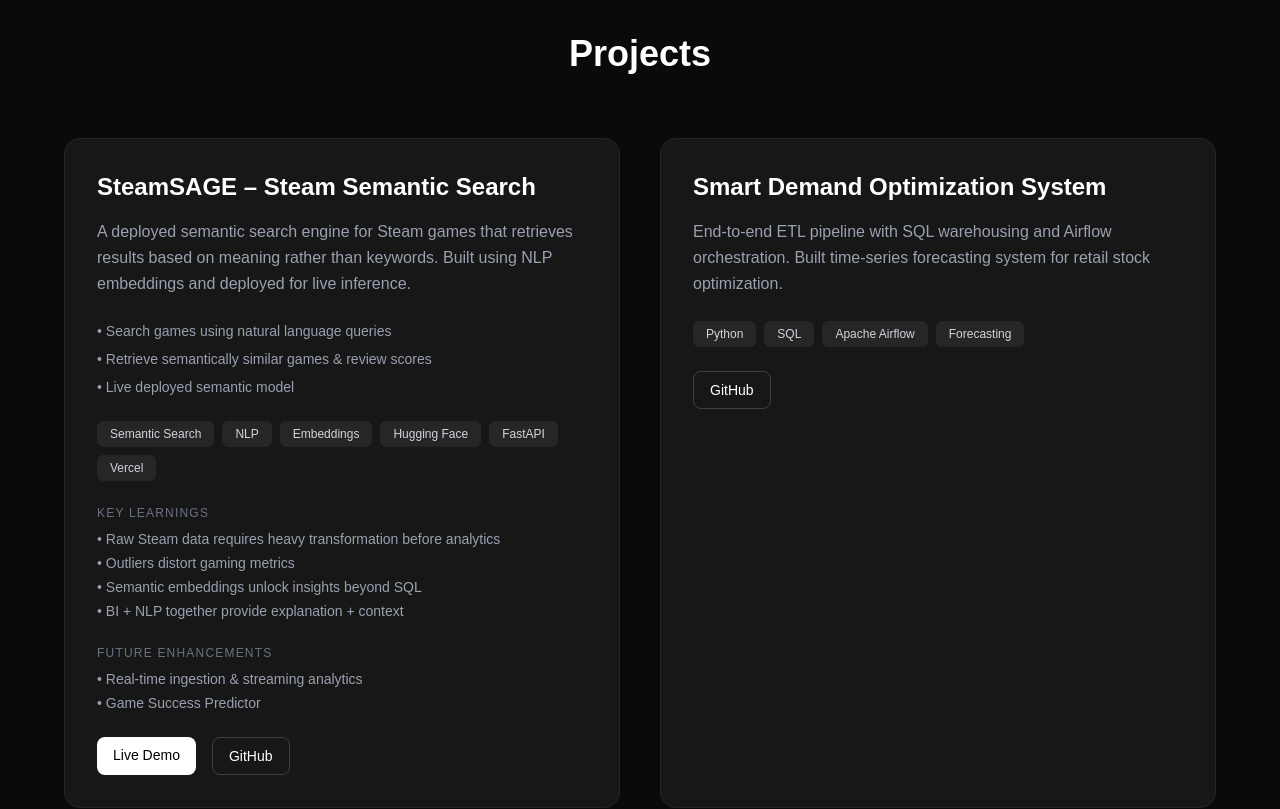
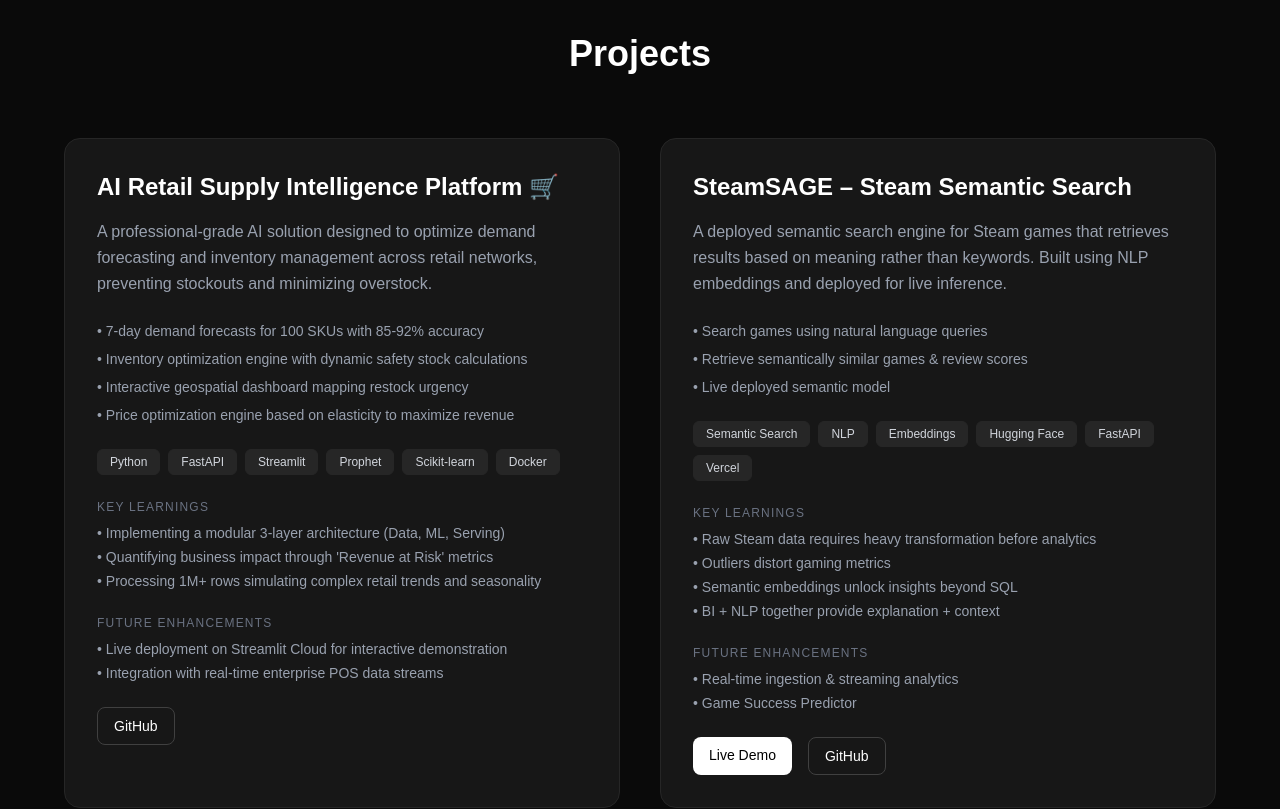
Before and after one commit to sarvadnyaKatode/portfolio, a Next.js app: page / in a window 1280 px wide. Shown: the part 1220-2029 px from the top of the page. Built offline with nearby package versions, Linux system fonts and the light colour scheme.

Commit message:
v2 update

```diff
--- a/app/sections/Projects.tsx
+++ b/app/sections/Projects.tsx
@@ -5,6 +5,35 @@ import FadeIn from "../components/FadeIn";
 
 export default function Projects() {
   const projects = [
+    {
+      title: "AI Retail Supply Intelligence Platform 🛒",
+      description:
+        "A professional-grade AI solution designed to optimize demand forecasting and inventory management across retail networks, preventing stockouts and minimizing overstock.",
+      tech: [
+        "Python",
+        "FastAPI",
+        "Streamlit",
+        "Prophet",
+        "Scikit-learn",
+        "Docker",
+      ],
+      github: "https://github.com/sarvadnyaKatode",
+      highlights: [
+        "7-day demand forecasts for 100 SKUs with 85-92% accuracy",
+        "Inventory optimization engine with dynamic safety stock calculations",
+        "Interactive geospatial dashboard mapping restock urgency",
+        "Price optimization engine based on elasticity to maximize revenue",
+      ],
+      learnings: [
+        "Implementing a modular 3-layer architecture (Data, ML, Serving)",
+        "Quantifying business impact through 'Revenue at Risk' metrics",
+        "Processing 1M+ rows simulating complex retail trends and seasonality",
+      ],
+      future: [
+        "Live deployment on Streamlit Cloud for interactive demonstration",
+        "Integration with real-time enterprise POS data streams",
+      ],
+    },
     {
       title: "SteamSAGE – Steam Semantic Search",
       description:
@@ -34,13 +63,6 @@ export default function Projects() {
         "Real-time ingestion & streaming analytics",
         "Game Success Predictor",
       ],
-    },
-    {
-      title: "Smart Demand Optimization System",
-      description:
-        "End-to-end ETL pipeline with SQL warehousing and Airflow orchestration. Built time-series forecasting system for retail stock optimization.",
-      tech: ["Python", "SQL", "Apache Airflow", "Forecasting"],
-      github: "https://github.com/sarvadnyaKatode",
     },
     {
       title: "Driver Drowsiness Detection",
```
